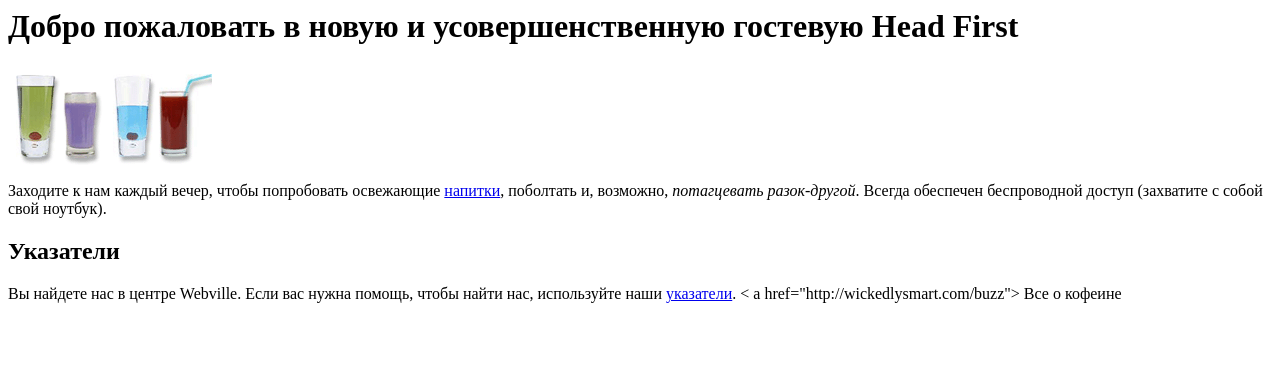
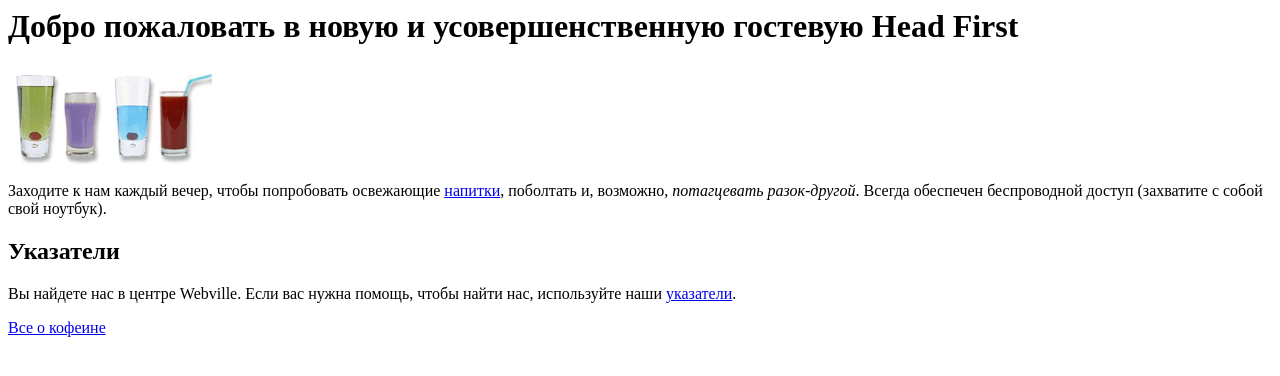
Before and after one commit to p4pk4/p4pk4test, a plain HTML site: page index.html in a window 1280 px wide. Drawn offline with Linux system fonts and the light colour scheme.

Commit message:
update index.html

```diff
--- a/index.html
+++ b/index.html
@@ -19,7 +19,7 @@
       Вы найдете нас в центре Webville. Если вас нужна помощь,
 	  чтобы найти нас, используйте наши
       <a href="about/directions.html">указатели</a>.
-	< a href="http://wickedlysmart.com/buzz"> Все о кофеине</a>
     </p>
+	<p><a href="http://wickedlysmart.com/buzz">Все о кофеине</a></p>
   </body>
 </html>
```
